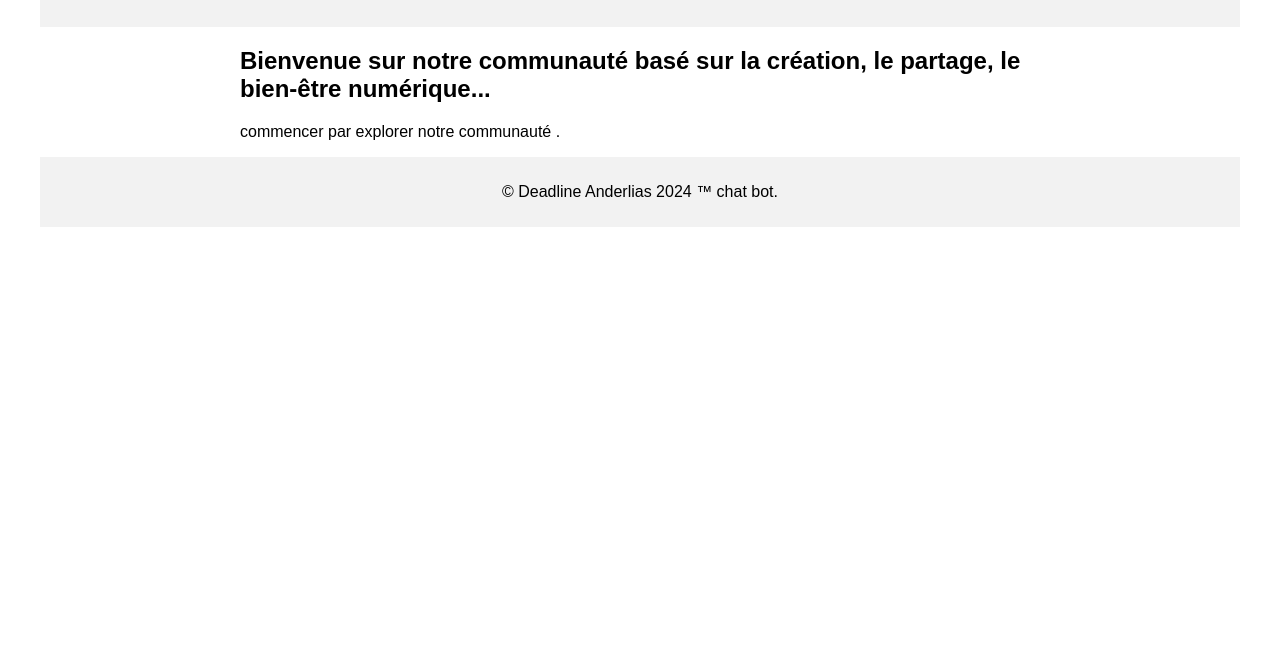
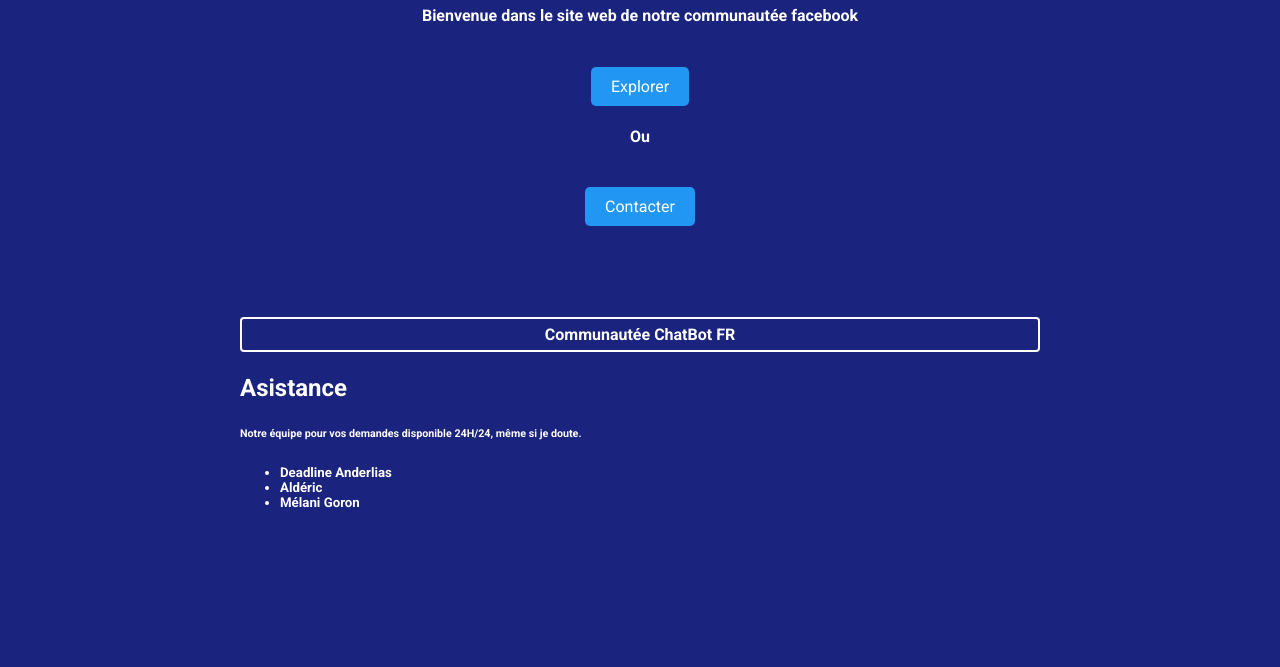
Before and after one commit to Deadline-Anderlias/chatbottm, a plain HTML site: page accueil/index.html in a window 1280 px wide. Shown: the part 133-800 px from the top of the page. Drawn offline with Linux system fonts and the light colour scheme.

Commit message:
Update index.html

```diff
--- a/accueil/index.html
+++ b/accueil/index.html
@@ -1,44 +1,90 @@
+
 <!DOCTYPE html>
-<html lang="en">
+<html lang="fr">
 <head>
 <meta charset="UTF-8">
+<meta http-equiv="X-UA-Compatible" content="IE=edge">
 <meta name="viewport" content="width=device-width, initial-scale=1.0">
-    <title>Accueille</title>
+<title>Accueil - Mon Site Web</title>
+<link rel="stylesheet" href="https://fonts.googleapis.com/css2?family=Roboto:wght@400;700&display=swap">
 <style>
 body {
-            font-family: Arial, sans-serif;
-            margin: 40px;
+    font-family: 'Roboto', sans-serif;
+    margin: 0;
+    padding: 0;
+    background-color: #1a237e;
+    color: #fff;
 }
+
+.container {
+    max-width: 800px;
+    margin: 0 auto;
+    padding: 20px;
+}
+
 header {
     text-align: center;
-            padding: 20px;
-            background-color: #f2f2f2;
+    margin-bottom: 50px;
 }
-        main {
-            max-width: 800px;
-            margin: 0 auto;
+
+h1 {
+    font-size: 3em;
+    margin-bottom: 10px;
 }
-        footer {
-            text-align: center;
-            padding: 10px;
-            background-color: #f2f2f2;
+
+p {
+    font-size: 1.2em;
+}
+
+.encadrer {
+
+
+}
+
+.encadre {
+  border: 2px solid white;
+  border-radius: 4px;
+  padding: 6px 12px;
+}
+
+.btn {
+    display: inline-block;
+    padding: 10px 20px;
+    margin-top: 20px;
+    background-color: #2196f3;
+    color: #fff;
+    text-decoration: none;
+    border-radius: 5px;
+}
+
+.btn:hover {
+    background-color: #1565c0;
 }
 </style>
 </head>
 <body>
-
 <header>
-        <h1>Communauté chatBot fr</h1>
+    <h1>ChatBot ™</h1>
+  <br
+  <p><h4>Bienvenue dans le site web de notre communautée facebook</h4></p>
+    <a href="#" class="btn">Explorer</a>
+    <h4>Ou</h4>
+    <a href="facebook.com/anderlias" class="btn">Contacter</a>
+    </br>
 </header>
-
-    <main>
-        <h2>Bienvenue sur notre communauté basé sur la création, le partage, le bien-être numérique...</h2>
-        <p>commencer par explorer notre communauté .</p>
-    </main>
-
-    <footer>
-        <p>&copy; Deadline Anderlias 2024 ™ chat bot.</p>
-    </footer>
-
+<div class="container">
+  <center>
+  <h4 class="encadre">Communautée ChatBot FR</h4>
+  </center>
+    <h2>Asistance</h2>
+    <p><h6>Notre équipe pour vos demandes disponible 24H/24, même si je doute.</h6></p>
+  <h5>
+    <ul>
+        <li>Deadline Anderlias</li>
+        <li>Aldéric</li>
+        <li>Mélani Goron</li>
+    </ul>
+</h5>
+</div>
 </body>
     </html>
```
Lines whose indentation alone changed are shown as unchanged.
